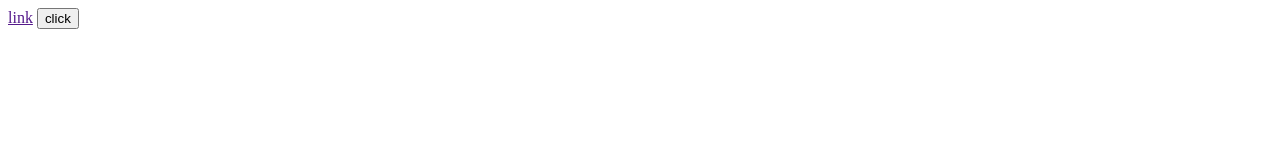
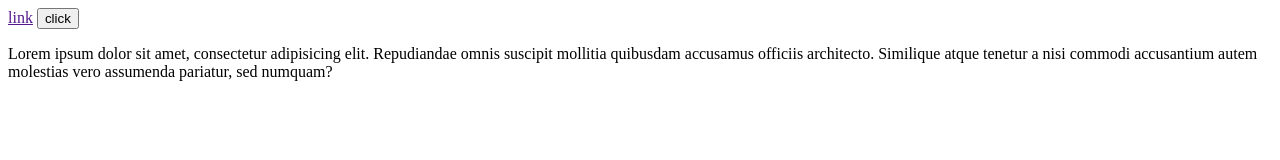
Before and after one commit to aggenov/command-76, a plain HTML site: page index.html in a window 1280 px wide. Drawn offline with Linux system fonts and the light colour scheme.

Commit message:
add footer

```diff
--- a/index.html
+++ b/index.html
@@ -11,5 +11,13 @@
       <a href="">link</a>
       <button>click</button>
     </header>
+    <footer>
+      <p>
+        Lorem ipsum dolor sit amet, consectetur adipisicing elit. Repudiandae
+        omnis suscipit mollitia quibusdam accusamus officiis architecto.
+        Similique atque tenetur a nisi commodi accusantium autem molestias vero
+        assumenda pariatur, sed numquam?
+      </p>
+    </footer>
   </body>
 </html>
```
